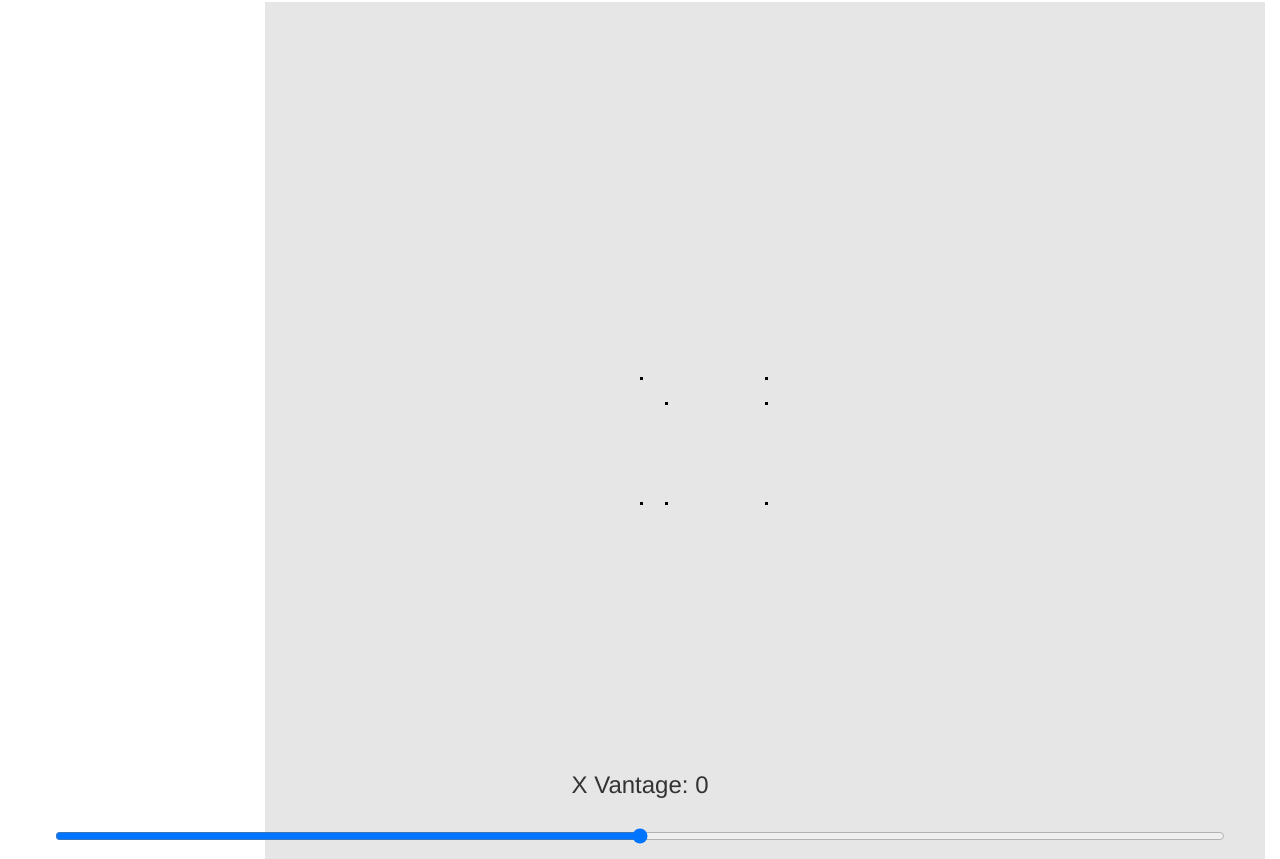
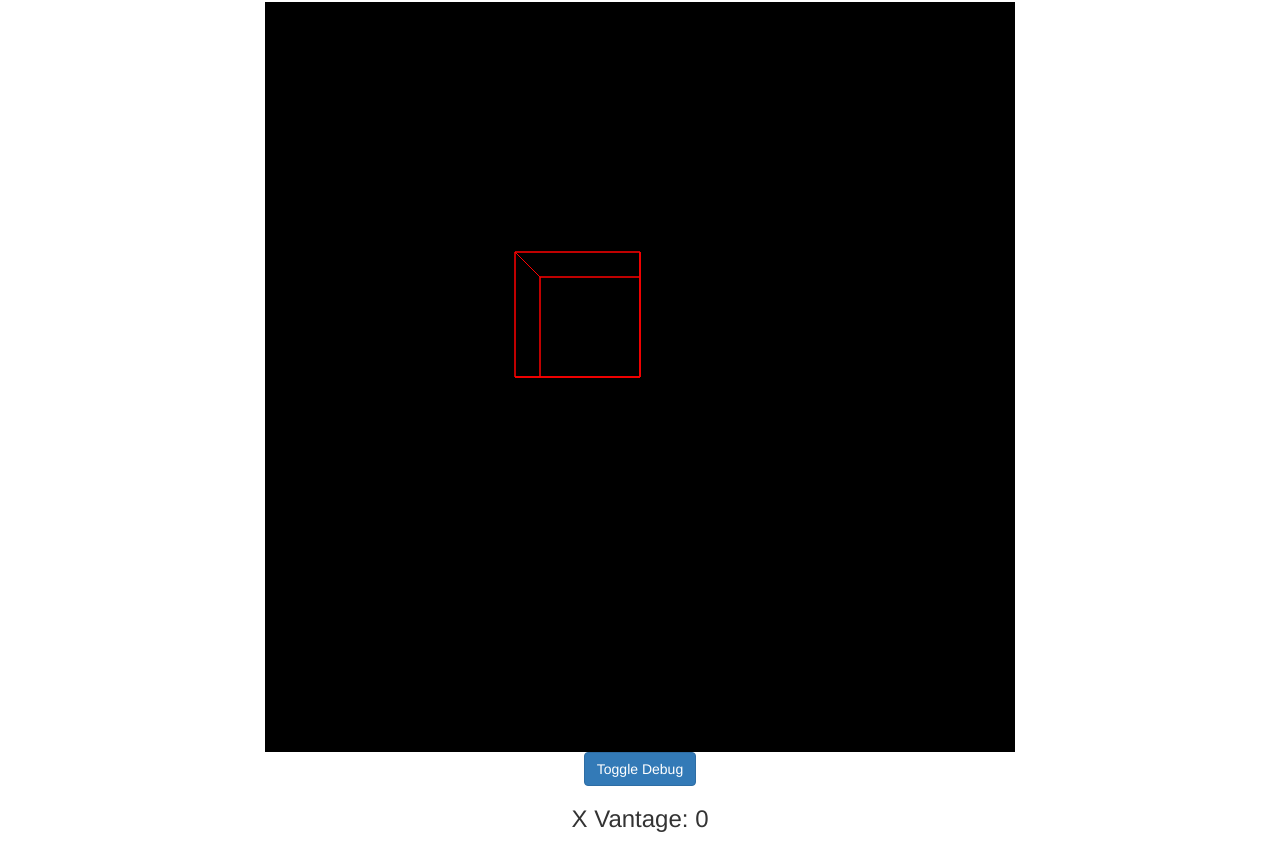
Before and after one commit to karldiab/JS3DRenderEngine, a plain HTML site: page index.html in a window 1280 px wide. Shown: the part 68-927 px from the top of the page. Drawn offline with nearby package versions, Linux system fonts and the light colour scheme.

Commit message:
Connected projected points with lines, making a wire cube. Next will encorporate rotation

```diff
--- a/index.html
+++ b/index.html
@@ -9,7 +9,7 @@
 		<script src="js/javascript.js"></script>
 	</head>
 
-	<body onLoad="runAll()">
+	<body onLoad="runAll(true)">
 		<div class="container">
 			<div class="row">
 				<div class="col-xs-12">
@@ -20,12 +20,14 @@
 				<div class="col-sm-12">
 					<div class="centered">
 						<div id ="canvases">
-							<canvas id="renderCanvas" width="1000" height="1000"></canvas>
+							<canvas id="renderCanvas" width="750" height="750"></canvas>
 						</div>
 					</div>
 				</div>
 				<div class="row">
 					<div class="col-sm-12">
+						<button class="btn btn-primary" onclick="toggleDebug();">Toggle Debug</button>
+						<br />
 						<!--<h3>User Changable Factors to go here</h3>
 						<button class="btn btn-primary" onclick="toggleSmoke();">Change Smoke Color!</button>
 						<br />
--- a/js/javascript.js
+++ b/js/javascript.js
@@ -2,9 +2,11 @@ var xVantage = 0;
 var yVantage = 0;
 var zVantage = 500;
 var eyeDistance = 500;
+var debugFlag = false;
+var points = renderObject(8, 200);
 /* driver function to initiate all necessary functions. */
 function runAll() {
-	renderObject(8, 200);
+
 	document.getElementById("xSliderText").innerHTML = "X Vantage: " + xVantage;
 	document.getElementById("ySliderText").innerHTML = "Y Vantage: " + yVantage;
 	document.getElementById("zSliderText").innerHTML = "Z Vantage: " + zVantage;
@@ -28,9 +30,15 @@ function setZVantage(zValue) {
 	document.getElementById("zSliderText").innerHTML = "Z Vantage: " + zVantage;
 	drawFrame(xVantage,yVantage,zVantage,eyeDistance)
 }
+function toggleDebug() {
+	if (debugFlag == true) {
+		debugFlag = false;
+	} else {
+		debugFlag = true;
+	}
+	drawFrame(xVantage,yVantage,zVantage,eyeDistance);
+}
 
-
-var points = renderObject(8, 200);
 // Function to draw sky as backdrop
 function drawFrame(vantageX,vantageY,vantageZ,eyeDistance) {
 	var canvas = document.getElementById("renderCanvas");
@@ -43,30 +51,38 @@ function drawFrame(vantageX,vantageY,vantageZ,eyeDistance) {
 	myCanvas.lineTo(1000,1000);
 	myCanvas.lineTo(1000,0);
 	myCanvas.closePath();
-	myCanvas.fillStyle= "rgb(230,230,230)";
+	myCanvas.fillStyle= "rgb(0,0,0)";
 	myCanvas.fill();
-	myCanvas.fillStyle= "rgb(0,0,0)";
+	myCanvas.fillStyle= "white";
 	/*myCanvas.fillText("TOP X: " + (Math.sqrt(Math.pow(Math.abs(vantageZ),2)+Math.pow(points[5][0],2))),100,100);
 	myCanvas.fillText("BOTTOM X: " + (Math.sqrt(Math.pow((Math.abs(Math.abs(vantageZ))+points[5][2]),2)+Math.pow(points[5][0],2))),100,150);
 		myCanvas.fillText("TOP Y: " + (Math.sqrt(Math.pow(Math.abs(vantageZ),2)+Math.pow(points[5][1],2))),100,200);
 	myCanvas.fillText("BOTTOM Y: " + (Math.sqrt(Math.pow((Math.abs(Math.abs(vantageZ))+points[5][2]),2)+Math.pow(points[5][1],2))),100,250);
 	myCanvas.fillText(Math.abs(vantageZ)+points[5][2],100,300);*/
+	var rasterizedPts = new Array();
 	for (var i=0;i<points.length;i++) {
-		var distance = Math.sqrt(Math.pow(vantageX-points[i][0],2)+Math.pow(vantageY-points[i][1],2)+Math.pow(vantageZ-points[i][2],2))
+		//var distance = Math.sqrt(Math.pow(vantageX-points[i][0],2)+Math.pow(vantageY-points[i][1],2)+Math.pow(vantageZ-points[i][2],2))
 		var x = ((vantageX-points[i][0]))/((eyeDistance+(vantageZ-points[i][2]))/eyeDistance);
 		var y = ((vantageY-points[i][1]))/((eyeDistance+(vantageZ-points[i][2]))/eyeDistance);
-//              Ez*(Px-Ex)
-// Sx  = -----------------------  + Ex
-//                Ez+Pz
+		rasterizedPts[i] = [x+width,y+height];
+		//myCanvas.fillRect(x+width,y+height,3,3);
+		if (debugFlag == true) {
+			myCanvas.fillText(points[i] + " X: " + x + " Y: " + y,x+10+width,y+height+(i*5));
+		}
 
-		/*var x = ((Math.sqrt(Math.pow(Math.abs(vantageZ),2)+Math.pow(points[i][0],2)))/
-		(Math.sqrt(Math.pow(Math.abs(vantageZ)+points[i][2],2)+Math.abs(points[i][0]+vantageX),2)))*points[i][0];
-		var y = ((Math.sqrt(Math.pow(Math.abs(vantageZ),2)+Math.pow(points[i][1],2)))/
-		(Math.sqrt(Math.pow(Math.abs(vantageZ)+points[i][2],2)+Math.abs(points[i][1]+vantageY),2)))*points[i][1];
-		var y = ((Math.sqrt(Math.pow(Math.abs(vantageZ),2)+Math.pow(Math.abs(points[i][1]+vantageY),2))/
-		(Math.sqrt(Math.pow(Math.abs(vantageZ)+points[i][2],2)+Math.pow(points[i][1],2))))*points[i][1]);*/
-		myCanvas.fillRect(x+width,y+height,3,3);
-		//myCanvas.fillText(points[i] + " X: " + x + " Y: " + y,x+10+width,y+height+(i*10));
+	}
+
+	for (var i=0;i<points.length;i++) {
+		for (var c=3;c<points[i].length;c++) {
+
+			myCanvas.beginPath();
+			myCanvas.moveTo(rasterizedPts[i][0],rasterizedPts[i][1]);
+			myCanvas.lineTo(rasterizedPts[points[i][c]][0],rasterizedPts[points[i][c]][1]);
+			//myCanvas.lineWidth = 10;
+			myCanvas.strokeStyle = '#ff0000';
+			myCanvas.stroke();
+		}
+
 	}
 
 }
@@ -77,8 +93,24 @@ function renderObject(numOfPoints, size) {
 	var x = 0;
 	var y = 0;
 	var z = 0;
+
 	for (var i =0; i < numOfPoints; i++) {
-		var subArray = [x,y,z];
+		if (x == 0) {
+			var C1 = i+4;
+		} else {
+			var C1 = i-4;
+		}
+		if (y == 0) {
+			var C2 = i+2;
+		} else {
+			var C2 = i-2;
+		}
+		if (z == 0) {
+			var C3 = i+1;
+		} else {
+			var C3 = i-1;
+		}
+		var subArray = [x,y,z,C1,C2,C3];
 		points[i] = subArray;
 		if (i%2 == 0) {
 			z = size;
--- a/style/style.css
+++ b/style/style.css
@@ -16,6 +16,6 @@ body {
 	z-index: 0;
 }
 #smokeSlider {
-	width: 30%;
+	width: 10%;
 	margin: auto;
 }
```
